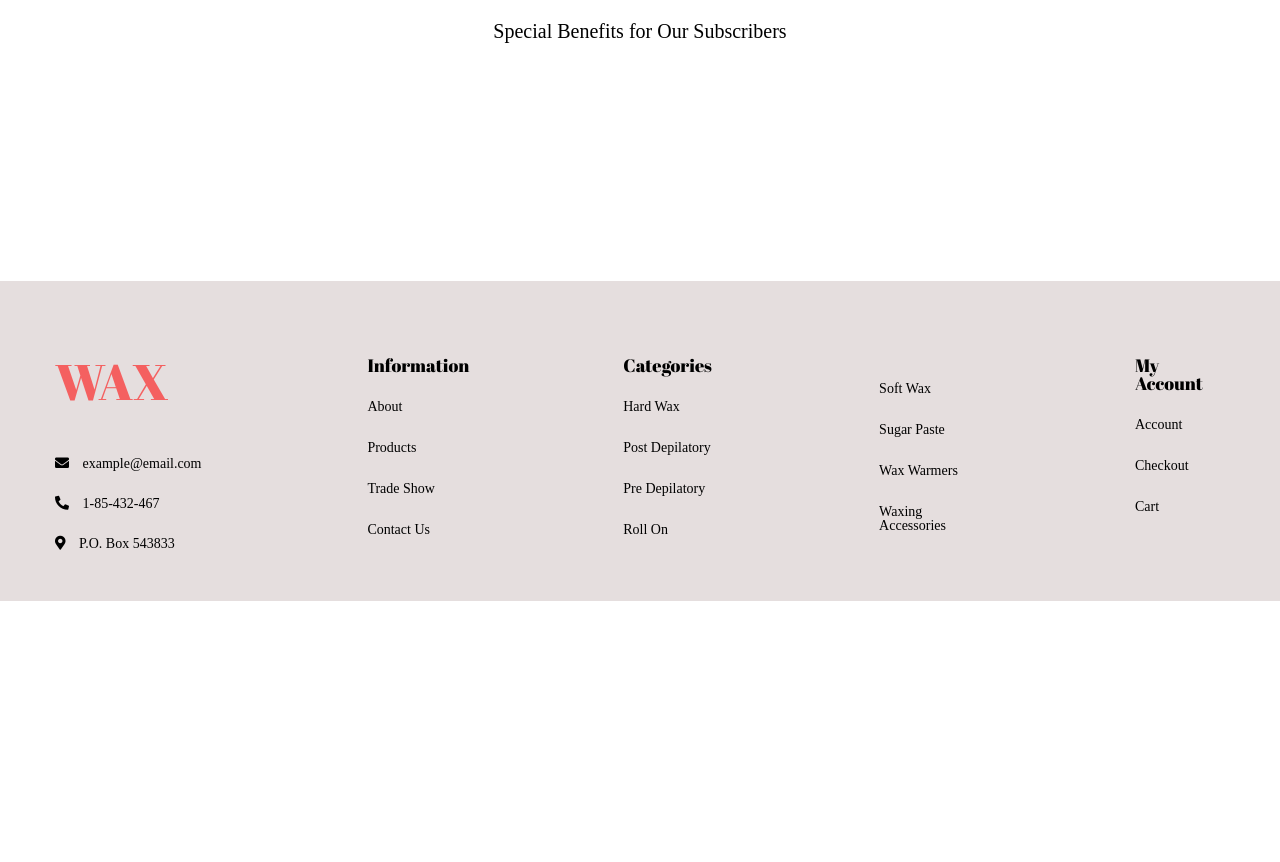
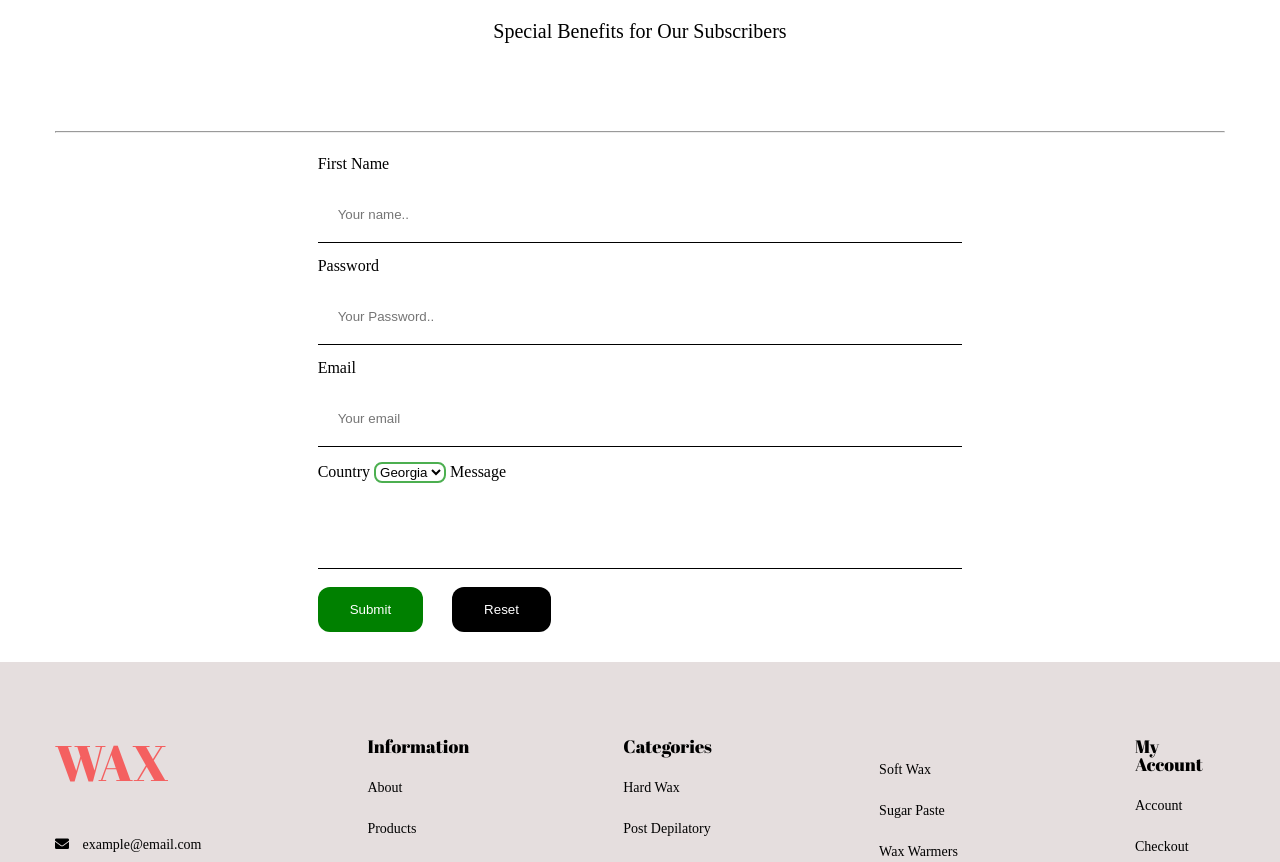
Before and after one commit to mishobokeria/Wax, a plain HTML site: page index.html in a window 1280 px wide. Shown: the part 3360-4222 px from the top of the page. Before the commit the page ends 3961 px from the top, so only its background shows below. Drawn offline with Linux system fonts and the light colour scheme; a web font is replaced by a local one.

Commit message:
add form

```diff
--- a/css/style.css
+++ b/css/style.css
@@ -241,11 +241,54 @@ body{
 }
 .sho-h{
 	margin-top: 90px;
-	margin-bottom: 240px;
+	margin-bottom: 90px;
 	font-size: 20px;
 	font-family: 'ZCOOL XiaoWei', serif;
 }
-
+.form-flex{
+	display: flex;
+/*	flex-direction: column;
+*/	/*align-items: center;*/
+	/*max-width: 640px;*/
+    width: 100%;
+    justify-content: center;
+    padding-bottom: 30px;
+}
+.input-form{
+	width: 100%;
+	margin-top: 15px;
+	margin-bottom: 15px;
+	padding: 20px;
+	border: none;
+	border-bottom: 1px solid black;
+}
+.tx-area{
+	resize: none;
+}
+.btn-reset{
+	border: none;
+	border-radius: 12px;
+	background:black;
+	color: #fff;
+	padding: 15px 32px;
+    margin-left: 25px;
+}
+.btn-submit{
+	border: none;
+	border-radius: 12px;
+	background:green;
+	color: #fff;
+	padding: 15px 32px;
+}
+.btn-select{
+	background-color: white;
+    color: black;
+    border: 2px solid #4CAF50;
+	border-radius: 8px;
+}
+.form-box:first-child{
+	margin-top: 15px;
+}
 
 /*end social section*/
 
--- a/index.html
+++ b/index.html
@@ -219,9 +219,37 @@
 		 <h2 class="sho-ul sho-h">
 		 	Special Benefits for Our Subscribers
 		 </h2>
-		 <form>
+		 <hr>
+		  <div class="form-flex">
+		  	   <form action="form-flex">
+				  	   	<div class="form-box">
+			               <label for="fname">First Name</label>
+						    <input type="text" id="fname" name="firstname" class="input-form" placeholder="Your name..">
+					  </div>
+		                <div class="form-box">
+						    <label for="lname">Password</label>
+						    <input type="Password" id="lname" name="password" class="input-form" placeholder="Your Password.." required="">
+		               </div>
+		                <div class="form-box">
+		                	<label>Email</label>
+		                	<input type="email" name="email" class="input-form" placeholder="Your email">
+		                </div>
+					    <label for="country">Country</label>
+					    <select class="btn-select" id="country" name="country">
+					      <option value="australia">Georgia</option>
+					      <option value="canada">Russia</option>
+					      <option value="usa">USA</option>
+					    </select>
 
-		 </form>
+					    <label>Message</label>
+					    <textarea name="message" class="input-form tx-area" placeholder="Write your message">
+
+		                </textarea>
+
+					    <input 	class="btn-submit" type="submit" value="Submit">
+					    <button class="btn-reset" type="reset" value="reset">Reset</button>
+              </form>
+		  </div>
 
 	</div>
 
```
